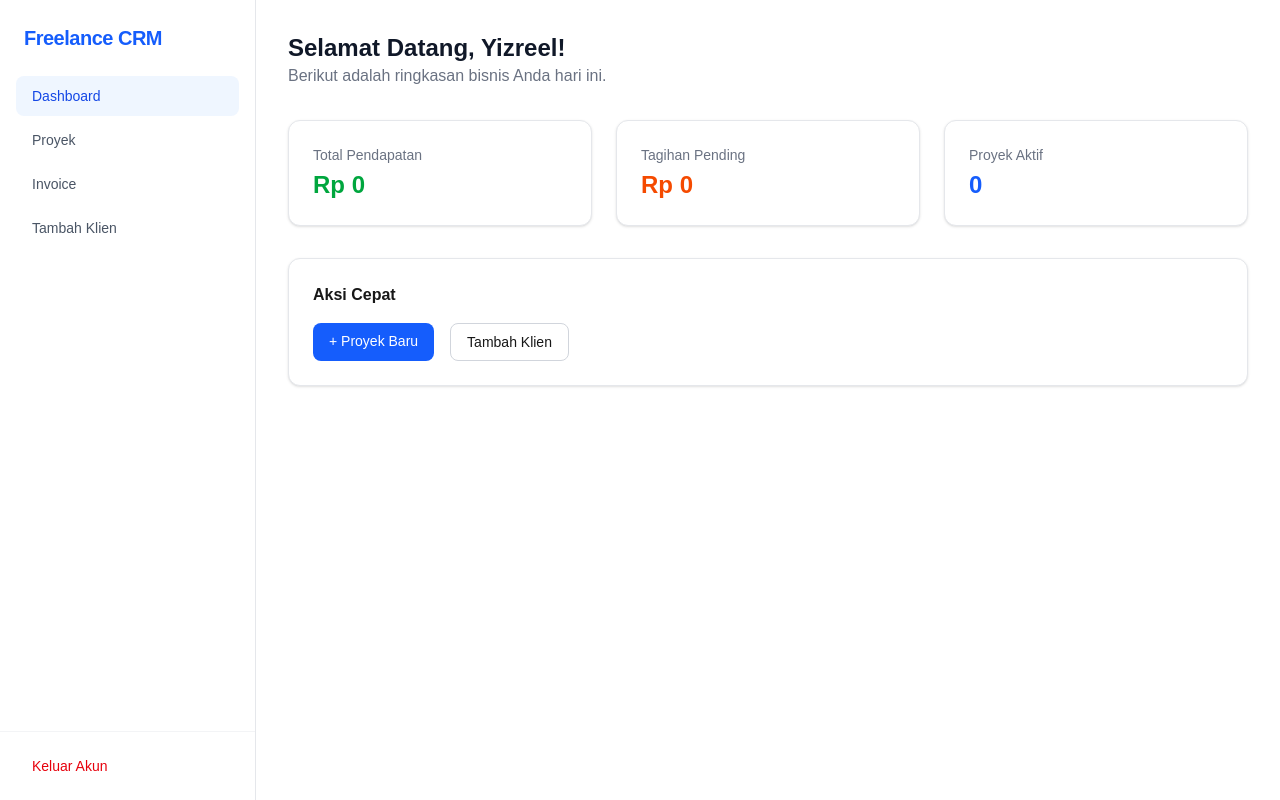
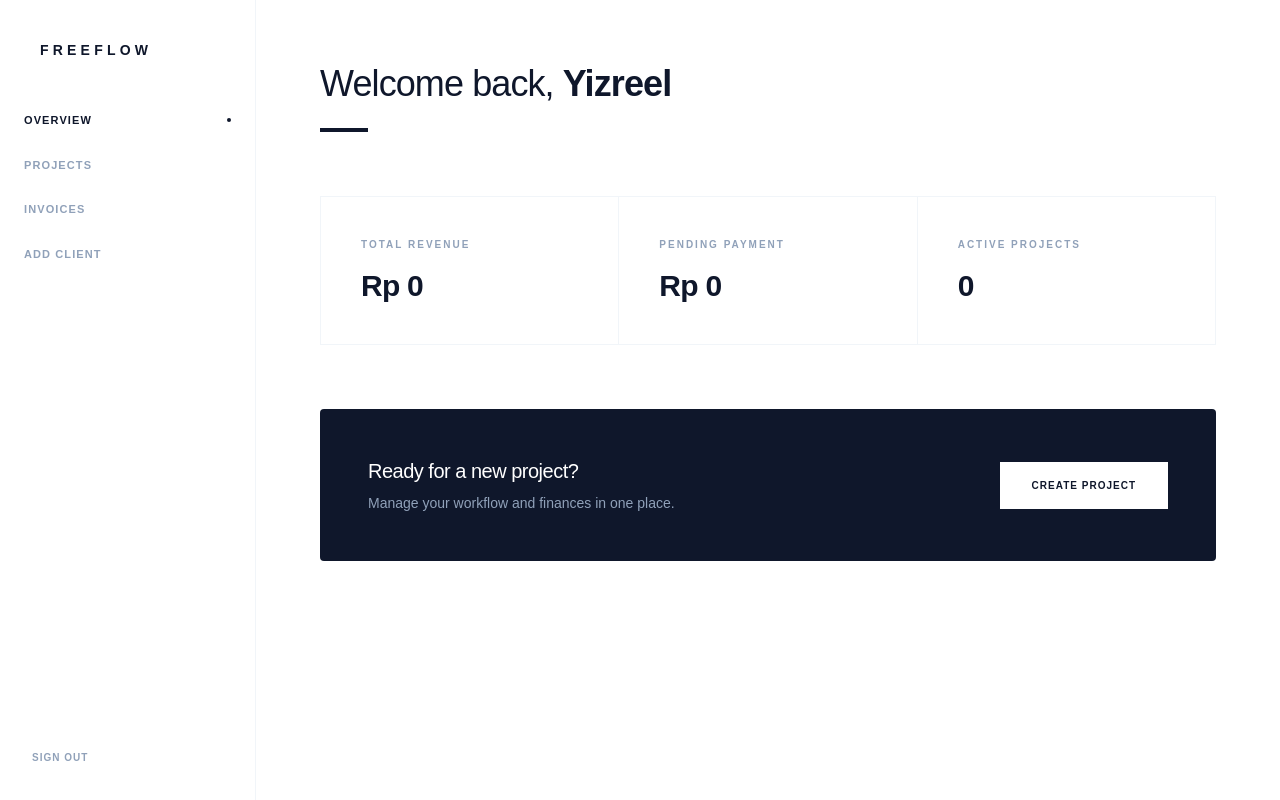
Before and after one commit to codenameyizzz/freelancer-crm, a Next.js app: page / in a window 1280 px wide. Built offline with nearby package versions, Linux system fonts and the light colour scheme; no server answers; the database is empty.

Commit message:
fix: ui into more simple

```diff
--- a/app/invoices/page.tsx
+++ b/app/invoices/page.tsx
@@ -2,7 +2,6 @@
 
 import { useState, useEffect } from "react";
 import { createBrowserClient } from "@supabase/ssr";
-// Tambahkan import Link
 import Link from "next/link";
 
 export default function InvoicesPage() {
@@ -33,74 +32,64 @@ export default function InvoicesPage() {
     if (!error) fetchInvoices();
   };
 
-  if (loading) return <div className="p-10 text-center text-gray-500">Memuat invoice...</div>;
+  if (loading) return <div className="p-10 text-[10px] font-bold uppercase tracking-widest text-slate-400">Loading experience...</div>;
 
   return (
-    <div className="space-y-6">
-      <div>
-        <h1 className="text-2xl font-bold text-gray-900">Manajemen Invoice</h1>
-        <p className="text-gray-500 text-sm">Pantau status pembayaran dari klien Anda.</p>
-      </div>
+    <div className="space-y-12">
+      <header className="flex justify-between items-end">
+        <h1 className="text-3xl font-bold text-slate-900 tracking-tight">Invoices</h1>
+        <p className="text-[10px] font-bold text-slate-400 uppercase tracking-widest">{invoices.length} Records Found</p>
+      </header>
 
-      <div className="bg-white border border-gray-200 rounded-xl overflow-hidden shadow-sm">
-        <table className="w-full text-left border-collapse">
+      <div className="overflow-x-auto">
+        <table className="w-full text-left">
           <thead>
-            <tr className="bg-gray-50 border-b border-gray-100">
-              <th className="px-6 py-4 text-xs font-semibold text-gray-500 uppercase">Klien & Proyek</th>
-              <th className="px-6 py-4 text-xs font-semibold text-gray-500 uppercase">Jumlah</th>
-              <th className="px-6 py-4 text-xs font-semibold text-gray-500 uppercase">Jatuh Tempo</th>
-              <th className="px-6 py-4 text-xs font-semibold text-gray-500 uppercase">Status</th>
-              <th className="px-6 py-4 text-xs font-semibold text-gray-500 uppercase">Aksi</th>
+            <tr className="border-b border-slate-900">
+              <th className="py-6 text-[10px] font-bold text-slate-900 uppercase tracking-widest">Client & Project</th>
+              <th className="py-6 text-[10px] font-bold text-slate-900 uppercase tracking-widest">Amount</th>
+              <th className="py-6 text-[10px] font-bold text-slate-900 uppercase tracking-widest text-center">Status</th>
+              <th className="py-6 text-[10px] font-bold text-slate-900 uppercase tracking-widest text-right">Actions</th>
             </tr>
           </thead>
-          <tbody className="divide-y divide-gray-100">
+          <tbody className="divide-y divide-slate-100">
             {invoices.map((inv) => (
-              <tr key={inv.id} className="hover:bg-gray-50 transition-colors">
-                <td className="px-6 py-4">
-                  <p className="font-bold text-gray-900">{inv.projects?.clients?.name}</p>
-                  <p className="text-xs text-gray-500">{inv.projects?.title}</p>
+              <tr key={inv.id} className="group transition-colors">
+                <td className="py-8">
+                  <div className="font-bold text-slate-900">{inv.projects?.clients?.name}</div>
+                  <div className="text-[10px] font-bold text-slate-400 uppercase tracking-wider mt-1">{inv.projects?.title}</div>
                 </td>
-                <td className="px-6 py-4 font-semibold text-gray-900">
+                <td className="py-8 text-sm font-medium text-slate-900">
                   Rp {inv.amount.toLocaleString('id-ID')}
                 </td>
-                <td className="px-6 py-4 text-sm text-gray-600">
-                  {new Date(inv.due_date).toLocaleDateString('id-ID')}
-                </td>
-                <td className="px-6 py-4">
-                  <span className={`inline-flex px-2.5 py-0.5 rounded-full text-xs font-medium ${
-                    inv.status === 'Paid' ? 'bg-green-100 text-green-700' : 'bg-amber-100 text-amber-700'
+                <td className="py-8 text-center">
+                  <span className={`text-[9px] font-black uppercase tracking-[0.2em] px-3 py-1 ${
+                    inv.status === 'Paid' ? 'text-green-500' : 'text-amber-500'
                   }`}>
                     {inv.status}
                   </span>
                 </td>
-                {/* --- BAGIAN YANG DIUBAH --- */}
-                <td className="px-6 py-4">
-                  <div className="flex items-center gap-2">
+                <td className="py-8 text-right">
+                  <div className="flex justify-end items-center gap-6">
                     <Link
                       href={`/invoices/print/${inv.id}`}
-                      className="text-xs bg-white border border-gray-300 text-gray-700 px-3 py-1.5 rounded-md hover:bg-gray-50 transition-colors"
+                      className="text-[10px] font-bold uppercase tracking-widest text-slate-400 hover:text-slate-900 transition-colors"
                     >
-                      Cetak PDF
+                      View
                     </Link>
-
                     {inv.status !== 'Paid' && (
                       <button
                         onClick={() => markAsPaid(inv.id)}
-                        className="text-xs bg-gray-900 text-white px-3 py-1.5 rounded-md hover:bg-gray-800 transition-colors whitespace-nowrap"
+                        className="text-[10px] font-bold uppercase tracking-widest text-slate-900 border border-slate-900 px-4 py-2 hover:bg-slate-900 hover:text-white transition-all"
                       >
-                        Tandai Lunas
+                        Settle
                       </button>
                     )}
                   </div>
                 </td>
-                {/* --------------------------- */}
               </tr>
             ))}
           </tbody>
         </table>
-        {invoices.length === 0 && (
-          <div className="p-10 text-center text-gray-400 text-sm">Belum ada invoice yang dibuat.</div>
-        )}
       </div>
     </div>
   );
--- a/app/layout.tsx
+++ b/app/layout.tsx
@@ -1,6 +1,6 @@
 "use client";
 
-import { Geist, Geist_Mono } from "next/font/google";
+import { Geist } from "next/font/google";
 import "./globals.css";
 import Link from "next/link";
 import { useRouter, usePathname } from "next/navigation";
@@ -25,37 +25,41 @@ export default function RootLayout({ children }: { children: React.ReactNode })
 
   return (
     <html lang="en">
-      <body className={`${geistSans.variable} antialiased bg-gray-50 text-gray-900`}>
+      <body className={`${geistSans.variable} antialiased bg-[#FDFDFD] text-slate-900`}>
         {isLoginPage ? (
           children
         ) : (
           <div className="flex min-h-screen">
-            {/* Sidebar */}
-            <aside className="w-64 bg-white border-r border-gray-200 flex flex-col fixed h-full">
-              <div className="p-6">
-                <h1 className="text-xl font-bold text-blue-600 tracking-tight">Freelance CRM</h1>
+            {/* Minimalist Sidebar */}
+            <aside className="w-64 bg-white border-r border-slate-100 flex flex-col fixed h-full z-50">
+              <div className="p-10">
+                <h1 className="text-sm font-black tracking-[0.3em] uppercase text-slate-900">
+                  FreeFlow
+                </h1>
               </div>
 
-              <nav className="flex-1 px-4 space-y-1">
-                <NavLink href="/" active={pathname === "/"}>Dashboard</NavLink>
-                <NavLink href="/projects" active={pathname.startsWith("/projects")}>Proyek</NavLink>
-                <NavLink href="/invoices" active={pathname.startsWith("/invoices")}>Invoice</NavLink>
-                <NavLink href="/clients/new" active={pathname === "/clients/new"}>Tambah Klien</NavLink>
+              <nav className="flex-1 px-6 space-y-1">
+                <NavLink href="/" active={pathname === "/"} label="Overview" />
+                <NavLink href="/projects" active={pathname.startsWith("/projects")} label="Projects" />
+                <NavLink href="/invoices" active={pathname.startsWith("/invoices")} label="Invoices" />
+                <NavLink href="/clients/new" active={pathname === "/clients/new"} label="Add Client" />
               </nav>
 
-              <div className="p-4 border-t border-gray-100">
+              <div className="p-8">
                 <button
                   onClick={handleLogout}
-                  className="w-full flex items-center px-4 py-2 text-sm font-medium text-red-600 hover:bg-red-50 rounded-lg transition-colors"
+                  className="text-[10px] font-bold uppercase tracking-widest text-slate-400 hover:text-red-500 transition-colors duration-300"
                 >
-                  Keluar Akun
+                  Sign Out
                 </button>
               </div>
             </aside>
 
-            {/* Main Content */}
-            <main className="flex-1 ml-64 p-8">
-              {children}
+            {/* Main Content Area */}
+            <main className="flex-1 ml-64 p-12 lg:p-16">
+              <div className="max-w-5xl mx-auto">
+                {children}
+              </div>
             </main>
           </div>
         )}
@@ -64,17 +68,18 @@ export default function RootLayout({ children }: { children: React.ReactNode })
   );
 }
 
-function NavLink({ href, children, active }: { href: string; children: React.ReactNode; active: boolean }) {
+function NavLink({ href, label, active }: { href: string; label: string; active: boolean }) {
   return (
     <Link
       href={href}
-      className={`flex items-center px-4 py-2.5 text-sm font-medium rounded-lg transition-all ${
+      className={`group flex items-center justify-between py-3 text-[11px] font-bold uppercase tracking-widest transition-all duration-300 ${
         active
-          ? "bg-blue-50 text-blue-700"
-          : "text-gray-600 hover:bg-gray-50 hover:text-gray-900"
+          ? "text-slate-900"
+          : "text-slate-400 hover:text-slate-600"
       }`}
     >
-      {children}
+      <span>{label}</span>
+      {active && <div className="w-1 h-1 bg-slate-900 rounded-full"></div>}
     </Link>
   );
 }
--- a/app/page.tsx
+++ b/app/page.tsx
@@ -30,40 +30,38 @@ export default function DashboardPage() {
   }, [supabase]);
 
   return (
-    <div className="space-y-8">
-      <div>
-        <h1 className="text-2xl font-bold text-gray-900">Selamat Datang, Yizreel!</h1>
-        <p className="text-gray-500">Berikut adalah ringkasan bisnis Anda hari ini.</p>
-      </div>
+    <div className="space-y-16">
+      <header>
+        <h1 className="text-4xl font-light text-slate-900 tracking-tight">
+          Welcome back, <span className="font-bold">Yizreel</span>
+        </h1>
+        <div className="w-12 h-1 bg-slate-900 mt-6"></div>
+      </header>
 
-      {/* Stats Cards */}
-      <div className="grid grid-cols-1 md:grid-cols-3 gap-6">
-        <StatCard title="Total Pendapatan" value={`Rp ${stats.totalRevenue.toLocaleString('id-ID')}`} color="text-green-600" />
-        <StatCard title="Tagihan Pending" value={`Rp ${stats.pendingAmount.toLocaleString('id-ID')}`} color="text-orange-600" />
-        <StatCard title="Proyek Aktif" value={stats.activeProjects.toString()} color="text-blue-600" />
-      </div>
+      <section className="grid grid-cols-1 md:grid-cols-3 border-t border-l border-slate-100">
+        <StatItem title="Total Revenue" value={`Rp ${stats.totalRevenue.toLocaleString('id-ID')}`} />
+        <StatItem title="Pending Payment" value={`Rp ${stats.pendingAmount.toLocaleString('id-ID')}`} />
+        <StatItem title="Active Projects" value={stats.activeProjects.toString()} />
+      </section>
 
-      {/* Quick Actions */}
-      <div className="bg-white p-6 rounded-xl border border-gray-200 shadow-sm">
-        <h2 className="font-semibold mb-4">Aksi Cepat</h2>
-        <div className="flex gap-4">
-          <Link href="/projects/new" className="px-4 py-2 bg-blue-600 text-white rounded-lg text-sm font-medium hover:bg-blue-700">
-            + Proyek Baru
-          </Link>
-          <Link href="/clients/new" className="px-4 py-2 border border-gray-300 rounded-lg text-sm font-medium hover:bg-gray-50">
-            Tambah Klien
-          </Link>
+      <section className="bg-slate-900 p-12 rounded-sm flex justify-between items-center">
+        <div>
+          <h2 className="text-white text-xl font-medium tracking-tight">Ready for a new project?</h2>
+          <p className="text-slate-400 text-sm mt-2">Manage your workflow and finances in one place.</p>
         </div>
-      </div>
+        <Link href="/projects/new" className="bg-white text-slate-900 px-8 py-4 text-[10px] font-bold uppercase tracking-widest hover:bg-slate-200 transition-colors">
+          Create Project
+        </Link>
+      </section>
     </div>
   );
 }
 
-function StatCard({ title, value, color }: { title: string; value: string; color: string }) {
+function StatItem({ title, value }: { title: string; value: string }) {
   return (
-    <div className="bg-white p-6 rounded-xl border border-gray-200 shadow-sm">
-      <p className="text-sm font-medium text-gray-500 mb-1">{title}</p>
-      <p className={`text-2xl font-bold ${color}`}>{value}</p>
+    <div className="p-10 border-r border-b border-slate-100">
+      <p className="text-[10px] font-bold text-slate-400 uppercase tracking-[0.2em] mb-4">{title}</p>
+      <p className="text-3xl font-bold text-slate-900 tracking-tight">{value}</p>
     </div>
   );
 }
```
